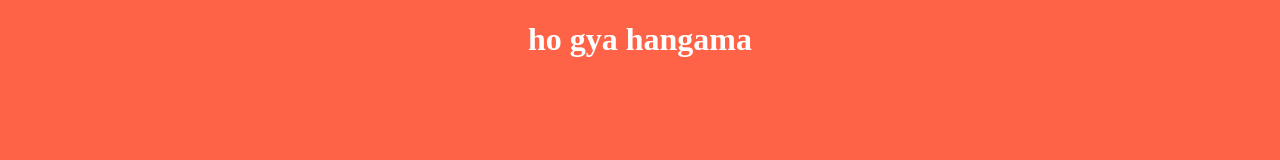
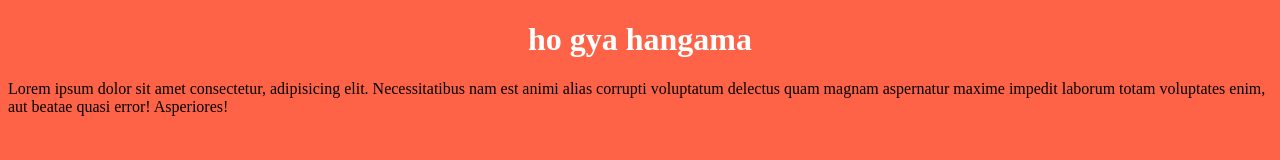
Before and after one commit to Raghav706/BCA_3Y_B_RAGHAV, a plain HTML site: page index.html in a window 1280 px wide. Drawn offline with Linux system fonts and the light colour scheme.

Commit message:
1 commit

```diff
--- a/index.html
+++ b/index.html
@@ -7,5 +7,8 @@
 </head>
 <body style="background-color: tomato;">
     <h1 style="text-align: center;color: white;">ho gya hangama</h1>
+    <p>Lorem ipsum dolor sit amet consectetur, adipisicing elit. Necessitatibus nam est animi alias corrupti voluptatum delectus quam magnam aspernatur maxime impedit laborum totam voluptates enim, aut beatae quasi error! Asperiores!
+
+    </p>
 </body>
 </html>
```
